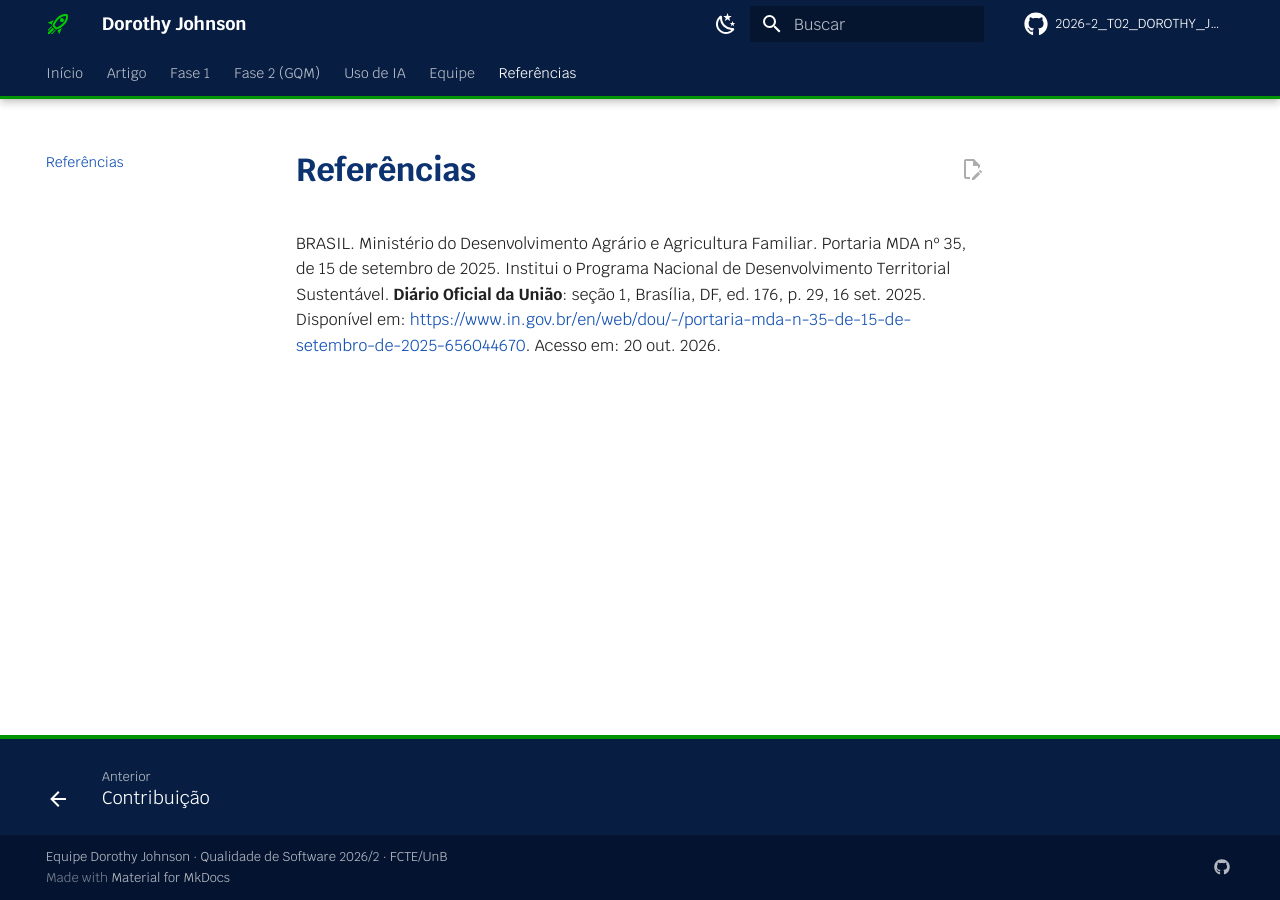
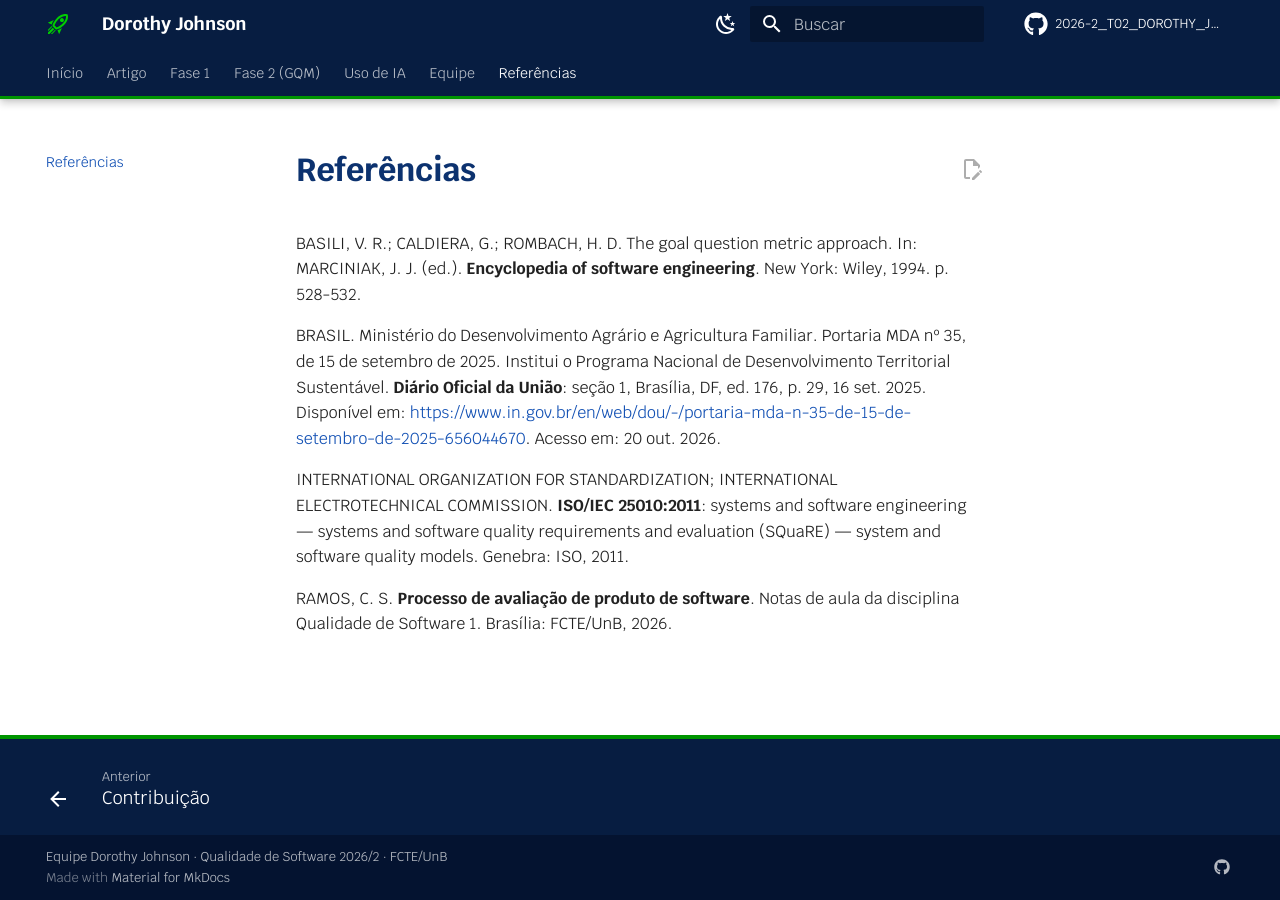
Before and after one commit to FCTE-Qualidade-de-Software-1/2026-2_T02_DOROTHY_JOHSON, an MkDocs documentation site: the page built from docs/referencias.md, in a window 1280 px wide. Built offline with MkDocs 1.6.1 and Material for MkDocs 9.7.7, drawn with Linux system fonts in a browser that asks for light colours; comment, search, counter and statistics services are not loaded.

Commit message:
Atualiza as referencias

```diff
--- a/docs/referencias.md
+++ b/docs/referencias.md
@@ -1,5 +1,11 @@
 # Referências
+
+BASILI, V. R.; CALDIERA, G.; ROMBACH, H. D. The goal question metric approach. In: MARCINIAK, J. J. (ed.). **Encyclopedia of software engineering**. New York: Wiley, 1994. p. 528-532.
 
 BRASIL. Ministério do Desenvolvimento Agrário e Agricultura Familiar. Portaria MDA nº 35, de 15 de setembro de 2025. Institui o Programa Nacional de Desenvolvimento Territorial Sustentável. **Diário Oficial da União**: seção 1, Brasília, DF, ed. 176, p. 29, 16 set. 2025. Disponível em: <https://www.in.gov.br/en/web/dou/-/portaria-mda-n-35-de-15-de-setembro-de-2025-656044670>. Acesso em: 20 out. 2026.
 
+INTERNATIONAL ORGANIZATION FOR STANDARDIZATION; INTERNATIONAL ELECTROTECHNICAL COMMISSION. **ISO/IEC 25010:2011**: systems and software engineering — systems and software quality requirements and evaluation (SQuaRE) — system and software quality models. Genebra: ISO, 2011.
+
+RAMOS, C. S. **Processo de avaliação de produto de software**. Notas de aula da disciplina Qualidade de Software 1. Brasília: FCTE/UnB, 2026.
+
 <!-- Use um padrão único (ex.: ABNT). -->
```
